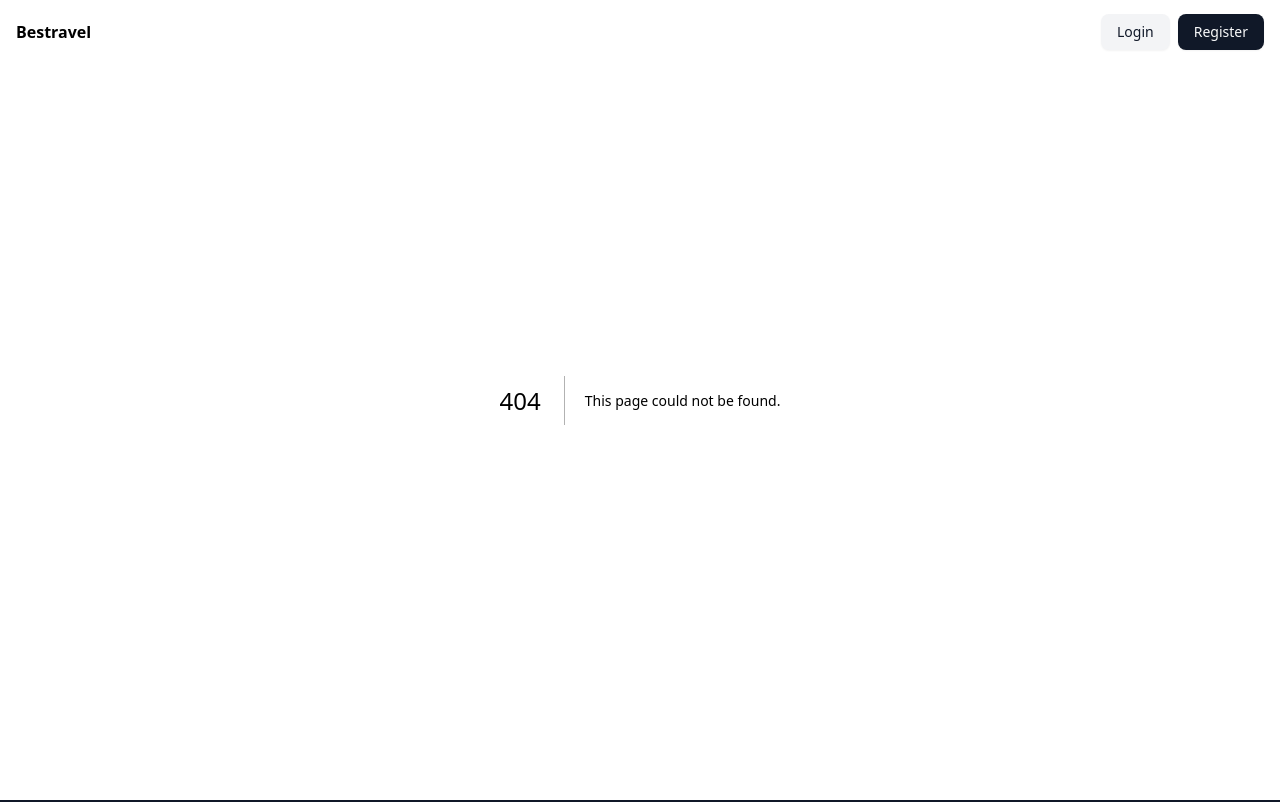
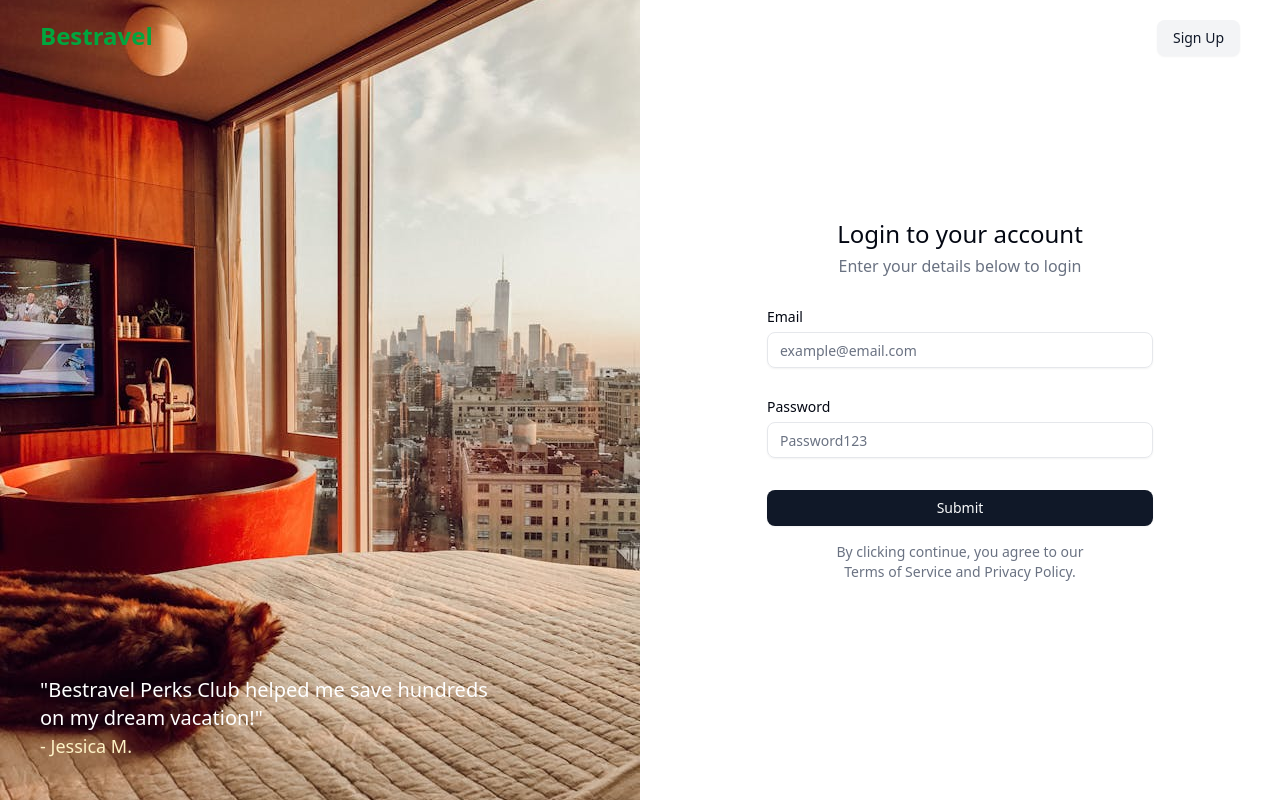
Before and after one commit to virstaf/bestravel, a Next.js app: page /auth/login in a window 1280 px wide. Before the commit this address had no page. Shown: the top 802 px of the page. Built offline with nearby package versions, Linux system fonts and the light colour scheme.

Commit message:
Login Page UI

```diff
--- /dev/null
+++ b/app/auth/login/page.jsx
@@ -0,0 +1,42 @@
+import { Button } from "@/components/ui/button";
+import LoginForm from "@/components/ui/loginForm";
+import Image from "next/image";
+import Link from "next/link";
+import React from "react";
+
+const LoginPage = () => {
+  return (
+    <div className="w-full h-screen relative grid lg:grid-cols-2 items-center justify-center">
+      <div className="absolute top-5 left-10">
+        <Link href="/">
+          <span className="font-bold text-2xl text-green-600">Bestravel</span>
+        </Link>
+      </div>
+      <div className="absolute bottom-10 left-10 hidden lg:block max-w-[450px]">
+        <p className="text-white text-xl">
+          "Bestravel Perks Club helped me save hundreds on my dream vacation!"
+        </p>
+        <p className="text-amber-100 text-lg">- Jessica M.</p>
+      </div>
+      <div className="absolute right-10 top-5">
+        <Link href="/auth/signup">
+          <Button variant="secondary">Sign Up</Button>
+        </Link>
+      </div>
+      <div className="w-full h-full hidden lg:block overflow-hidden">
+        <Image
+          className="w-full h-full object-cover"
+          src="/images/new-york.jpg"
+          width="640"
+          height="853"
+          alt="login_image"
+        />
+      </div>
+      <div className="form flex items-center justify-center w-full h-full">
+        <LoginForm />
+      </div>
+    </div>
+  );
+};
+
+export default LoginPage;
--- a/app/layout.js
+++ b/app/layout.js
@@ -25,11 +25,11 @@ export default function RootLayout({ children }) {
       <body
         className={`${geistSans.variable} ${geistMono.variable} antialiased`}
       >
-        <NavSection />
+        {/* <NavSection /> */}
         {children}
-        <Footer />
+        {/* <Footer /> */}
+        <Toaster />
       </body>
-      <Toaster />
     </html>
   );
 }
--- a/components/LandingPage.jsx
+++ b/components/LandingPage.jsx
@@ -9,10 +9,13 @@ import Testimonials from "./Testimonials";
 import FAQSection from "./FAQSection";
 import GetInTouch from "./GetInTouch";
 import Newsletter from "./Newsletter";
+import NavSection from "./NavSection";
+import Footer from "./Footer";
 
 const LandingPage = () => {
   return (
     <>
+      <NavSection />
       <HeroSection />
       <LimitedTimeSection />
       <WhyJoin />
@@ -23,6 +26,7 @@ const LandingPage = () => {
       <FAQSection />
       <GetInTouch />
       <Newsletter />
+      <Footer />
     </>
   );
 };
--- /dev/null
+++ b/components/ui/loginForm.jsx
@@ -0,0 +1,110 @@
+"use client";
+
+import { zodResolver } from "@hookform/resolvers/zod";
+import { useForm } from "react-hook-form";
+import { z } from "zod";
+import { Button } from "@/components/ui/button";
+import {
+  Form,
+  FormControl,
+  FormDescription,
+  FormField,
+  FormItem,
+  FormLabel,
+  FormMessage,
+} from "@/components/ui/form";
+import { Input } from "@/components/ui/input";
+import { toast } from "sonner";
+import axios from "axios";
+
+const formSchema = z.object({
+  email: z.string().email({ message: "Invalid email address" }),
+  password: z
+    .string()
+    .min(8, { message: "password must contain at least 8 characters!" })
+    .max(50),
+});
+
+const LoginForm = () => {
+  async function onSubmit(values) {
+    // Do something with the form values.
+    // ✅ This will be type-safe and validated.
+    console.log(values);
+    try {
+      const response = await axios.post("/api/auth/login", values);
+      if (response.status === 201 || response.status === 200) {
+        toast.success(
+          response.data.message || "Message submitted successfully"
+        );
+      }
+    } catch (error) {
+      toast.error(error.response.data.errorMessage || "Something went wrong");
+    }
+  }
+  const form = useForm({
+    resolver: zodResolver(formSchema),
+    defaultValues: {
+      email: "",
+      password: "",
+    },
+  });
+  return (
+    <div className="w-full max-w-[450px] mx-auto">
+      <Form {...form}>
+        <form onSubmit={form.handleSubmit(onSubmit)} className="space-y-8 p-8 ">
+          <div className="flex flex-col gap-1">
+            <h3 className="text-2xl font-medium text-center">
+              Login to your account
+            </h3>
+            <p className="text-muted-foreground text-center">
+              Enter your details below to login
+            </p>
+          </div>
+          <FormField
+            control={form.control}
+            name="email"
+            render={({ field }) => (
+              <FormItem>
+                <FormLabel>Email</FormLabel>
+                <FormControl>
+                  <Input placeholder="example@email.com" {...field} />
+                </FormControl>
+                <FormMessage />
+              </FormItem>
+            )}
+          />
+          <FormField
+            control={form.control}
+            name="password"
+            render={({ field }) => (
+              <FormItem>
+                <FormLabel>Password</FormLabel>
+                <FormControl>
+                  <Input type="password" placeholder="Password123" {...field} />
+                </FormControl>
+                <FormMessage />
+              </FormItem>
+            )}
+          />
+
+          <div className="grid w-full">
+            {/* <Link href="/auth/signup">
+              <span className="text-muted-foreground text-sm">
+                Don't have an account?
+              </span>
+            </Link> */}
+            <Button type="submit">Submit</Button>
+          </div>
+          <div className="-mt-4 max-w-[280px] mx-auto">
+            <p className="text-muted-foreground text-sm text-center ">
+              By clicking continue, you agree to our Terms of Service and
+              Privacy Policy.
+            </p>
+          </div>
+        </form>
+      </Form>
+    </div>
+  );
+};
+
+export default LoginForm;
```
